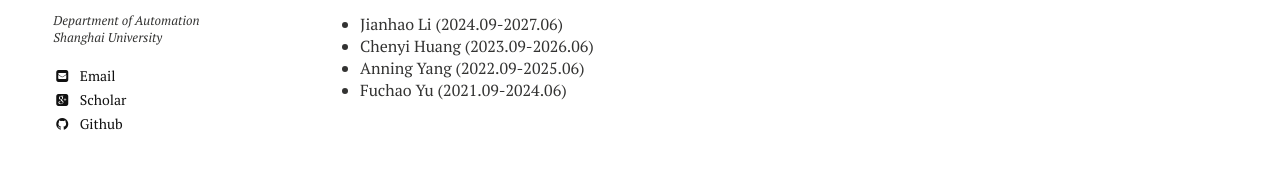
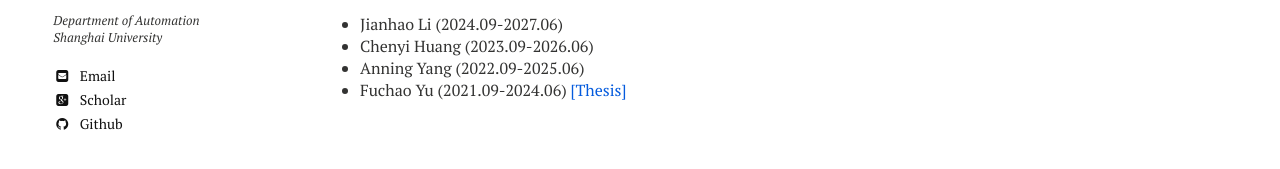
Before and after one commit to xianchaoxiu/xianchaoxiu.github.io, a Jekyll site: the page built from group/index.md, in a window 1280 px wide. Shown: the part 261-430 px from the top of the page. Built offline with Jekyll 4.4.1, drawn with Linux system fonts in a browser that asks for light colours; nearby versions of some CDN libraries.

Commit message:
Update index.md

```diff
--- a/group/index.md
+++ b/group/index.md
@@ -15,4 +15,4 @@ share: false
 * Jianhao Li (2024.09-2027.06)
 * Chenyi Huang (2023.09-2026.06)
 * Anning Yang (2022.09-2025.06)
-* Fuchao Yu (2021.09-2024.06)
+* Fuchao Yu (2021.09-2024.06) <a href="../group/2024-Yu.pdf" class="textlink" target="_blank">[Thesis]</a>
```
